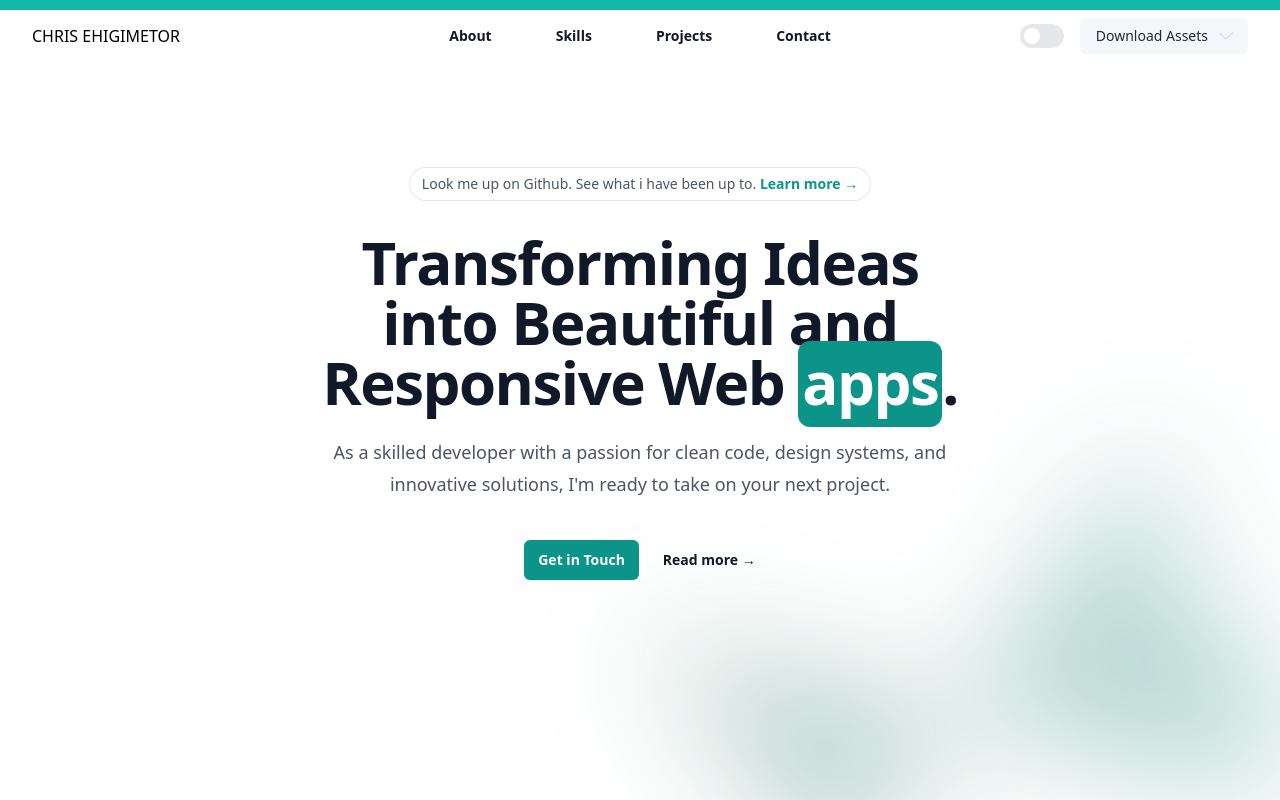
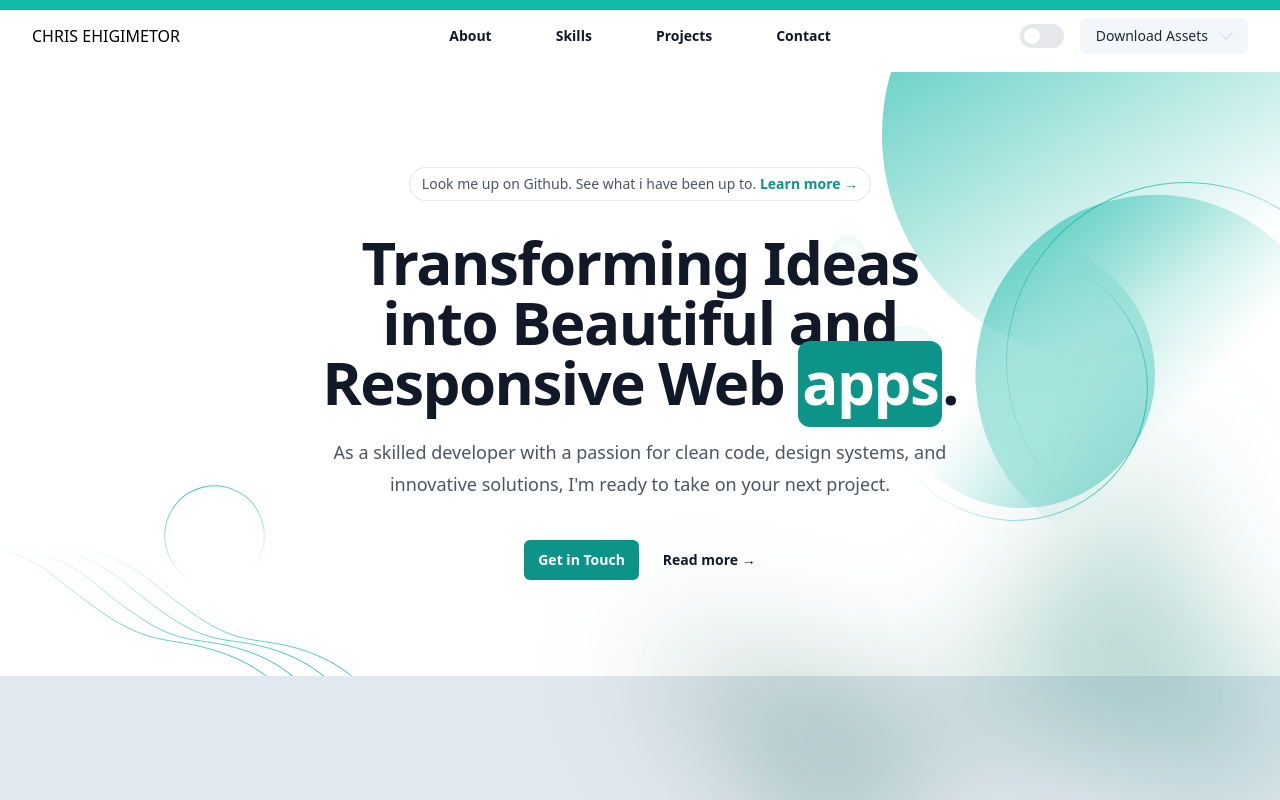
Before and after one commit to Kathalysth/portfolio-react-tailwind, a Next.js app: page / in a window 1280 px wide. Shown: the top 800 px of the page. Built offline with nearby package versions, Linux system fonts and the light colour scheme; a web font is replaced by a local one.

Commit message:
re-styled hero added svg bg

```diff
--- a/components/About.js
+++ b/components/About.js
@@ -9,7 +9,10 @@ function About() {
   const me = "Chris Ehigimetor";
   const role = "Software  Engineer";
   return (
-    <section id="about" className="min-h-screen">
+    <section
+      id="about"
+      className="min-h-screen bg-slate-200 dark:bg-gray-800 px-4 md:px-10 lg:px-30 "
+    >
       <div className="pt-24 sm:py-32">
         <div className="mx-auto max-w-7xl px-2 lg:px-8">
           <div className="mx-auto max-w-5xl lg:text-center">
--- a/components/Contact.js
+++ b/components/Contact.js
@@ -46,7 +46,7 @@ function Contact() {
   const [isLoading, setIsLoading] = useState(false);
   const [messageValue, setMessage] = useState("");
   return (
-    <section id="letsTalk" className="py-10">
+    <section id="letsTalk" className="py-10 px-4 md:px-10 lg:px-30">
       <div className="pt-24 sm:py-32">
         <div className="mx-auto max-w-7xl px-2 lg:px-8">
           <div className="mx-auto max-w-5xl lg:text-center">
--- a/components/Hero.js
+++ b/components/Hero.js
@@ -1,7 +1,153 @@
 export default function Hero() {
   return (
-    <div className=" dark:bg-gray-900">
+    <div className="isolate dark:bg-gray-900">
       <div className="relative px-6 lg:px-8">
+        <div className="absolute right-0 top-0 -z-[1]">
+          <svg
+            width="450"
+            height="556"
+            viewBox="0 0 450 556"
+            fill="none"
+            xmlns="http://www.w3.org/2000/svg"
+          >
+            <circle
+              cx="277"
+              cy="63"
+              r="225"
+              fill="url(#paint0_linear_25:217)"
+            ></circle>
+            <circle
+              cx="17.9997"
+              cy="182"
+              r="18"
+              fill="url(#paint1_radial_25:217)"
+            ></circle>
+            <circle
+              cx="76.9997"
+              cy="288"
+              r="34"
+              fill="url(#paint2_radial_25:217)"
+            ></circle>
+            <circle
+              cx="325.486"
+              cy="302.87"
+              r="180"
+              transform="rotate(-37.6852 325.486 302.87)"
+              fill="url(#paint3_linear_25:217)"
+            ></circle>
+            <circle
+              opacity="0.8"
+              cx="184.521"
+              cy="315.521"
+              r="132.862"
+              transform="rotate(114.874 184.521 315.521)"
+              stroke="url(#paint4_linear_25:217)"
+            ></circle>
+            <circle
+              opacity="0.8"
+              cx="356"
+              cy="290"
+              r="179.5"
+              transform="rotate(-30 356 290)"
+              stroke="url(#paint5_linear_25:217)"
+            ></circle>
+            <circle
+              opacity="0.8"
+              cx="191.659"
+              cy="302.659"
+              r="133.362"
+              transform="rotate(133.319 191.659 302.659)"
+              fill="url(#paint6_linear_25:217)"
+            ></circle>
+            <defs>
+              <linearGradient
+                id="paint0_linear_25:217"
+                x1="-54.5003"
+                y1="-178"
+                x2="222"
+                y2="288"
+                gradientUnits="userSpaceOnUse"
+              >
+                <stop stop-color="#14b8a6"></stop>
+                <stop offset="1" stopColor="#14b8a6" stopOpacity="0"></stop>
+              </linearGradient>
+              <radialGradient
+                id="paint1_radial_25:217"
+                cx="0"
+                cy="0"
+                r="1"
+                gradientUnits="userSpaceOnUse"
+                gradientTransform="translate(17.9997 182) rotate(90) scale(18)"
+              >
+                <stop
+                  offset="0.145833"
+                  stopColor="#14b8a6"
+                  stopOpacity="0"
+                ></stop>
+                <stop offset="1" stopColor="#14b8a6" stopOpacity="0.08"></stop>
+              </radialGradient>
+              <radialGradient
+                id="paint2_radial_25:217"
+                cx="0"
+                cy="0"
+                r="1"
+                gradientUnits="userSpaceOnUse"
+                gradientTransform="translate(76.9997 288) rotate(90) scale(34)"
+              >
+                <stop
+                  offset="0.145833"
+                  stopColor="#14b8a6"
+                  stopOpacity="0"
+                ></stop>
+                <stop offset="1" stopColor="#14b8a6" stopOpacity="0.08"></stop>
+              </radialGradient>
+              <linearGradient
+                id="paint3_linear_25:217"
+                x1="226.775"
+                y1="-66.1548"
+                x2="292.157"
+                y2="351.421"
+                gradientUnits="userSpaceOnUse"
+              >
+                <stop stopColor="#14b8a6"></stop>
+                <stop offset="1" stopColor="#14b8a6" stopOpacity="0"></stop>
+              </linearGradient>
+              <linearGradient
+                id="paint4_linear_25:217"
+                x1="184.521"
+                y1="182.159"
+                x2="184.521"
+                y2="448.882"
+                gradientUnits="userSpaceOnUse"
+              >
+                <stop stopColor="#14b8a6"></stop>
+                <stop offset="1" stopColor="white" stopOpacity="0"></stop>
+              </linearGradient>
+              <linearGradient
+                id="paint5_linear_25:217"
+                x1="356"
+                y1="110"
+                x2="356"
+                y2="470"
+                gradientUnits="userSpaceOnUse"
+              >
+                <stop stopColor="#14b8a6"></stop>
+                <stop offset="1" stopColor="white" stopOpacity="0"></stop>
+              </linearGradient>
+              <linearGradient
+                id="paint6_linear_25:217"
+                x1="118.524"
+                y1="29.2497"
+                x2="166.965"
+                y2="338.63"
+                gradientUnits="userSpaceOnUse"
+              >
+                <stop stopColor="#14b8a6"></stop>
+                <stop offset="1" stopColor="#14b8a6" stopOpacity="0"></stop>
+              </linearGradient>
+            </defs>
+          </svg>
+        </div>
         <div className="mx-auto max-w-2xl py-32 sm:py-48 lg:py-24">
           <div className="hidden sm:mb-8 sm:flex sm:justify-center">
             <div
@@ -83,6 +229,118 @@ export default function Hero() {
             </defs>
           </svg>
         </div>
+        <div className="absolute left-0 bottom-0 -z-[1]">
+          <svg
+            width="364"
+            height="201"
+            viewBox="0 0 364 201"
+            fill="none"
+            xmlns="http://www.w3.org/2000/svg"
+          >
+            <path
+              d="M5.88928 72.3303C33.6599 66.4798 101.397 64.9086 150.178 105.427C211.155 156.076 229.59 162.093 264.333 166.607C299.076 171.12 337.718 183.657 362.889 212.24"
+              stroke="url(#paint0_linear_25:218)"
+            ></path>
+            <path
+              d="M-22.1107 72.3303C5.65989 66.4798 73.3965 64.9086 122.178 105.427C183.155 156.076 201.59 162.093 236.333 166.607C271.076 171.12 309.718 183.657 334.889 212.24"
+              stroke="url(#paint1_linear_25:218)"
+            ></path>
+            <path
+              d="M-53.1107 72.3303C-25.3401 66.4798 42.3965 64.9086 91.1783 105.427C152.155 156.076 170.59 162.093 205.333 166.607C240.076 171.12 278.718 183.657 303.889 212.24"
+              stroke="url(#paint2_linear_25:218)"
+            ></path>
+            <path
+              d="M-98.1618 65.0889C-68.1416 60.0601 4.73364 60.4882 56.0734 102.431C120.248 154.86 139.905 161.419 177.137 166.956C214.37 172.493 255.575 186.165 281.856 215.481"
+              stroke="url(#paint3_linear_25:218)"
+            ></path>
+            <circle
+              opacity="0.8"
+              cx="214.505"
+              cy="60.5054"
+              r="49.7205"
+              transform="rotate(-13.421 214.505 60.5054)"
+              stroke="url(#paint4_linear_25:218)"
+            ></circle>
+            <circle
+              cx="220"
+              cy="63"
+              r="43"
+              fill="url(#paint5_radial_25:218)"
+            ></circle>
+            <defs>
+              <linearGradient
+                id="paint0_linear_25:218"
+                x1="184.389"
+                y1="69.2405"
+                x2="184.389"
+                y2="212.24"
+                gradientUnits="userSpaceOnUse"
+              >
+                <stop stopColor="#14b8a6" stopOpacity="0"></stop>
+                <stop offset="1" stopColor="#14b8a6"></stop>
+              </linearGradient>
+              <linearGradient
+                id="paint1_linear_25:218"
+                x1="156.389"
+                y1="69.2405"
+                x2="156.389"
+                y2="212.24"
+                gradientUnits="userSpaceOnUse"
+              >
+                <stop stopColor="#14b8a6" stopOpacity="0"></stop>
+                <stop offset="1" stopColor="#14b8a6"></stop>
+              </linearGradient>
+              <linearGradient
+                id="paint2_linear_25:218"
+                x1="125.389"
+                y1="69.2405"
+                x2="125.389"
+                y2="212.24"
+                gradientUnits="userSpaceOnUse"
+              >
+                <stop stopColor="#14b8a6" stopOpacity="0"></stop>
+                <stop offset="1" stopColor="#14b8a6"></stop>
+              </linearGradient>
+              <linearGradient
+                id="paint3_linear_25:218"
+                x1="93.8507"
+                y1="67.2674"
+                x2="89.9278"
+                y2="210.214"
+                gradientUnits="userSpaceOnUse"
+              >
+                <stop stopColor="#14b8a6" stopOpacity="0"></stop>
+                <stop offset="1" stopColor="#14b8a6"></stop>
+              </linearGradient>
+              <linearGradient
+                id="paint4_linear_25:218"
+                x1="214.505"
+                y1="10.2849"
+                x2="212.684"
+                y2="99.5816"
+                gradientUnits="userSpaceOnUse"
+              >
+                <stop stopColor="#14b8a6"></stop>
+                <stop offset="1" stopColor="#14b8a6" stopOpacity="0"></stop>
+              </linearGradient>
+              <radialGradient
+                id="paint5_radial_25:218"
+                cx="0"
+                cy="0"
+                r="1"
+                gradientUnits="userSpaceOnUse"
+                gradientTransform="translate(220 63) rotate(90) scale(43)"
+              >
+                <stop
+                  offset="0.145833"
+                  stopColor="white"
+                  stopOpacity="0"
+                ></stop>
+                <stop offset="1" stopColor="white" stopOpacity="0.08"></stop>
+              </radialGradient>
+            </defs>
+          </svg>
+        </div>
       </div>
     </div>
   );
--- a/components/Project/index.js
+++ b/components/Project/index.js
@@ -3,7 +3,7 @@ import { projects } from "../../projects";
 
 function Project() {
   return (
-    <section id="projects" className="py-10">
+    <section id="projects" className="py-10 px-4 md:px-10 lg:px-30">
       <div className="pt-12 sm:py-32">
         <div className="mx-auto max-w-7xl px-2 lg:px-8">
           <div className="mx-auto max-w-5xl lg:text-center">
--- a/components/Skills.js
+++ b/components/Skills.js
@@ -9,7 +9,7 @@ export default function Skills({ dark }) {
   return (
     <section
       id="skills"
-      className="relative isolate overflow-hidden dark:bg-gray-900 px-6 py-8 sm:py-8 lg:overflow-visible lg:px-0"
+      className="relative isolate overflow-hidden dark:bg-gray-900 py-8 sm:py-8 lg:overflow-visible px-4 md:px-10 lg:px-30"
     >
       <div className="absolute inset-0 -z-10 overflow-hidden">
         <svg
--- a/pages/index.js
+++ b/pages/index.js
@@ -36,6 +36,7 @@ export default function Home() {
           />
           <link rel="icon" href="/favicon.ico" />
         </Head>
+
         <div className="absolute hidden inset-x-0 top-[-10rem] -z-10 transform-gpu overflow-hidden blur-3xl sm:top-[-20rem]">
           <svg
             className="relative left-[calc(50%-11rem)] -z-10 h-[21.1875rem] max-w-none -translate-x-1/2 rotate-[30deg] sm:left-[calc(50%-30rem)] sm:h-[42.375rem]"
@@ -63,7 +64,7 @@ export default function Home() {
         </div>
         <Navbar setDark={setDarkMode} dark={darkMode} />
         <Hero />
-        <main className="px-4 dark:bg-gray-900 md:px-10 lg:px-30">
+        <main className="dark:bg-gray-900 ">
           <About />
           <Skills dark={darkMode} />
           <Project />
```
